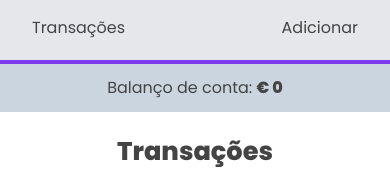
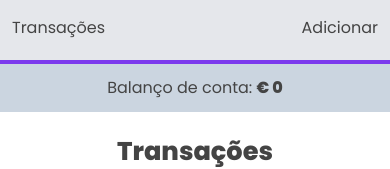
Before and after one commit to joselages/vuebootcamp_finalproject, a Vue app: page / in a window 390 px wide. Shown: the top 169 px of the page. Built offline with nearby package versions, Linux system fonts and the light colour scheme.

Commit message:
nav responsive fix

```diff
--- a/src/components/Navigation.vue
+++ b/src/components/Navigation.vue
@@ -1,6 +1,6 @@
 <template>
   <nav
-    class="w-full flex items-baseline justify-between py-4 px-8 bg-gray-200 border-b-4 border-purple-600"
+    class="w-full flex items-baseline justify-between py-4 px-3 sm:px-4 bg-gray-200 border-b-4 border-purple-600"
   >
     <router-link to="/">Transações</router-link>
 
```
